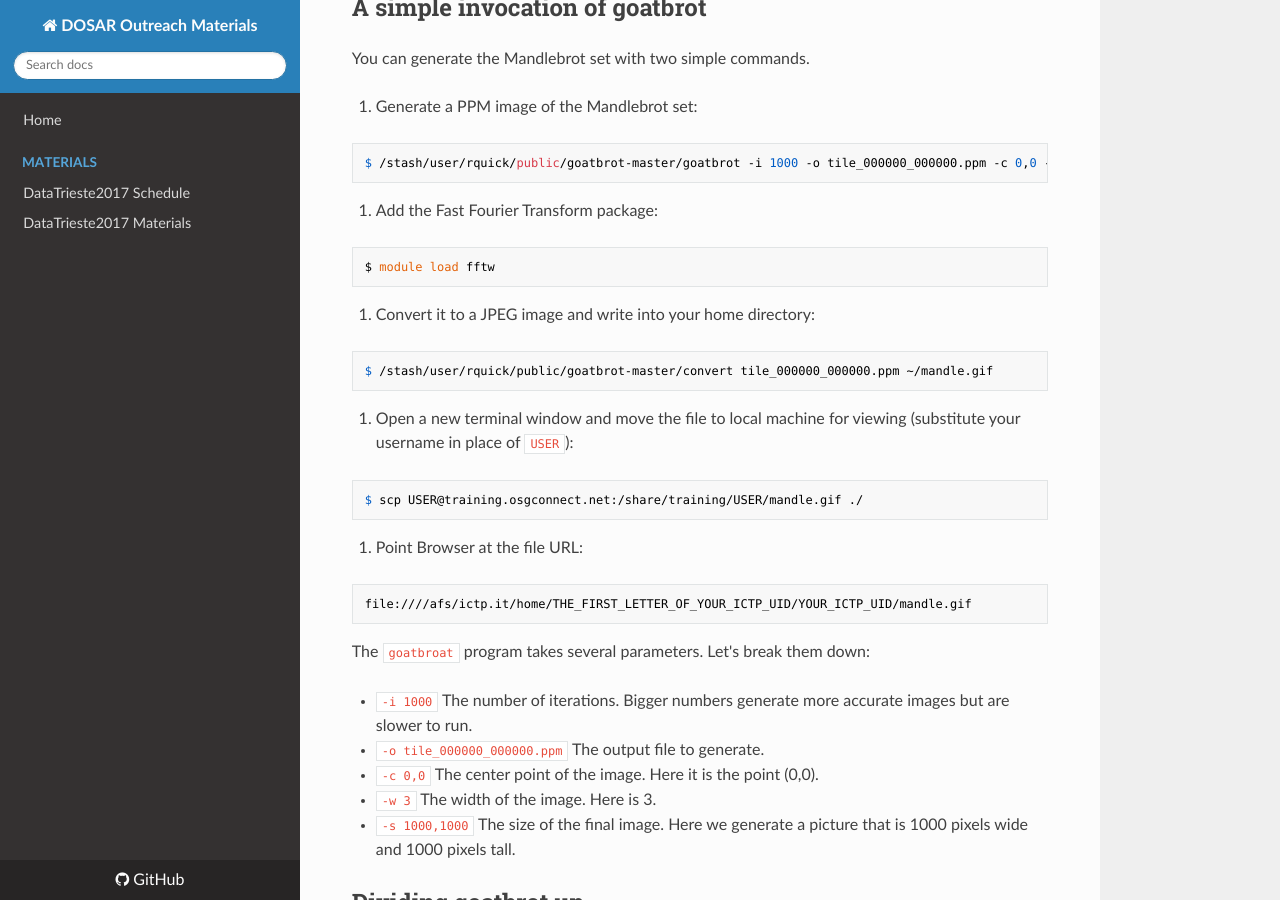
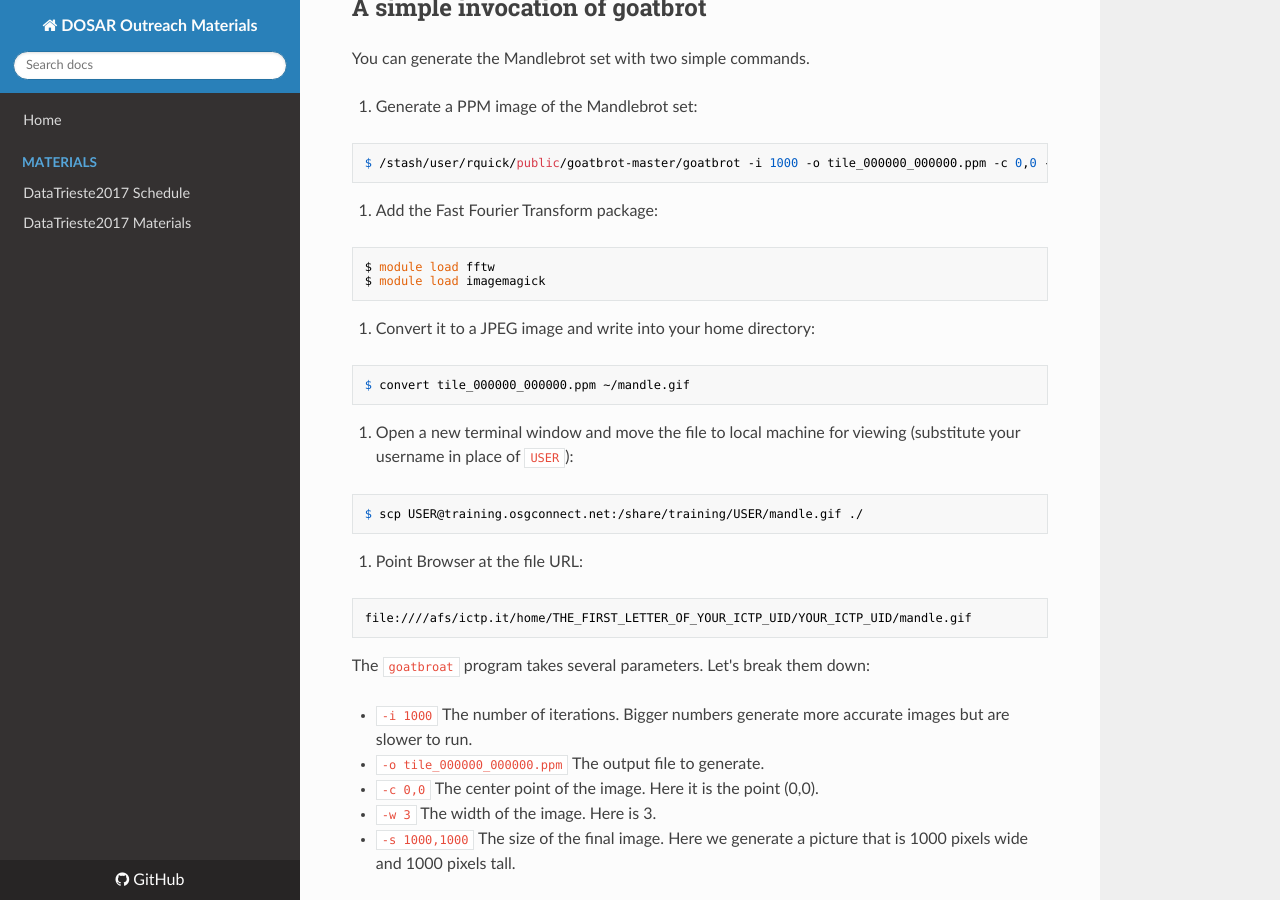
Before and after one commit to opensciencegrid/dosar, an MkDocs documentation site: the page built from docs/Materials/08-Mandlebrot.md, in a window 1280 px wide and 900 px high, scrolled down 362 px. Built offline with MkDocs 1.6.1, drawn with Linux system fonts in a browser that asks for light colours; nearby versions of some CDN libraries; old or Windows-style settings are respelled for this version of MkDocs.

Commit message:
Update 08-Mandlebrot.md

````diff
--- a/docs/Materials/08-Mandlebrot.md
+++ b/docs/Materials/08-Mandlebrot.md
@@ -20,12 +20,13 @@ $ /stash/user/rquick/public/goatbrot-master/goatbrot -i 1000 -o tile_000000_0000
 
 ```
 $ module load fftw
+$ module load imagemagick
 ```
 
 3. Convert it to a JPEG image and write into your home directory:
 
 ```
-$ /stash/user/rquick/public/goatbrot-master/convert tile_000000_000000.ppm ~/mandle.gif
+$ convert tile_000000_000000.ppm ~/mandle.gif
 ```
 
 4. Open a new terminal window and move the file to local machine for viewing (substitute your username in place of `USER`):
````
